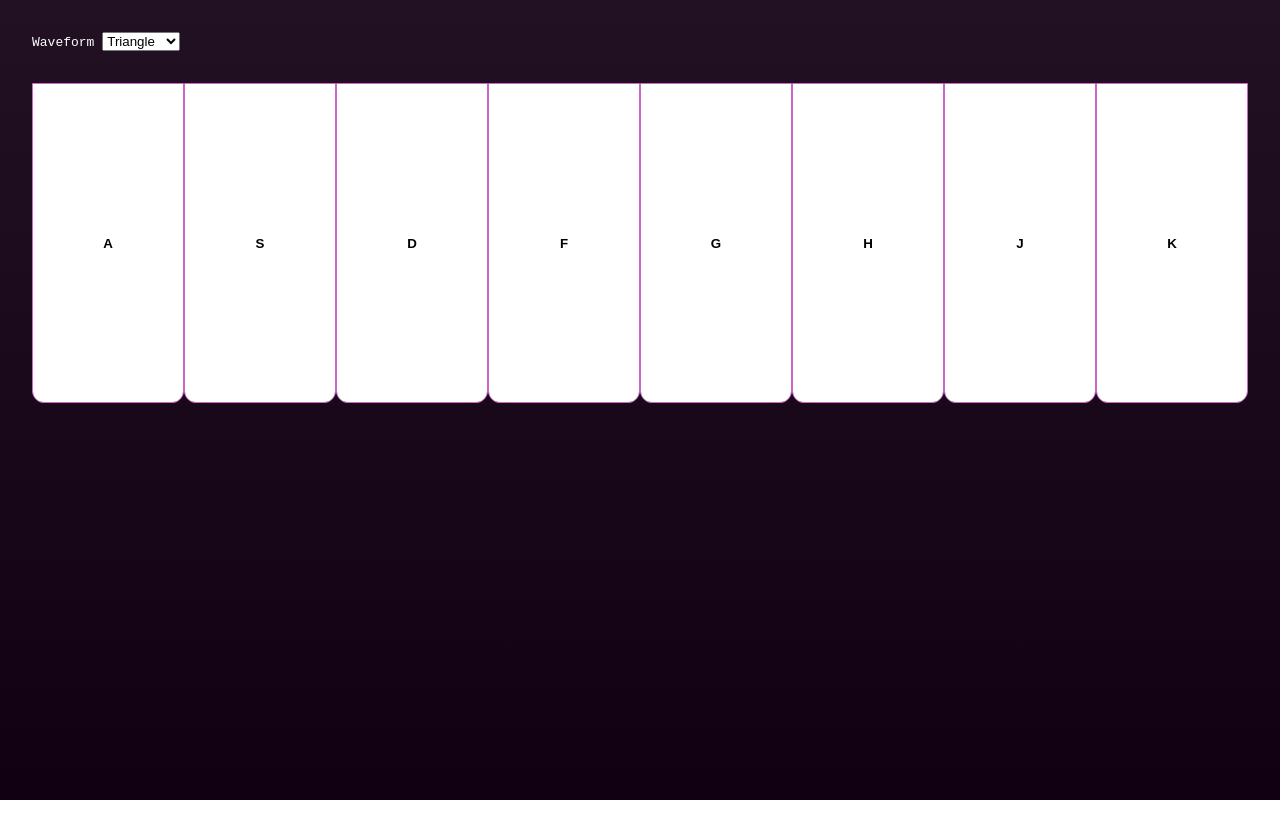
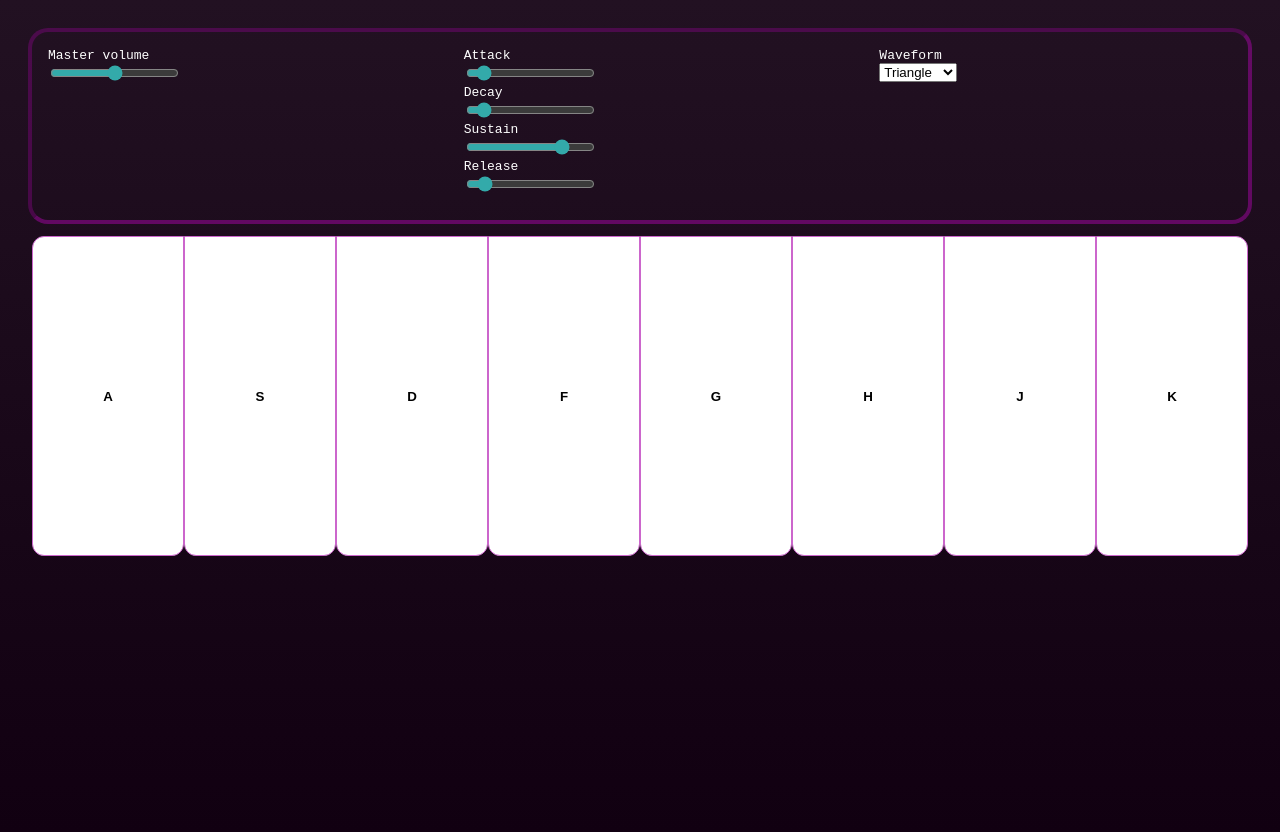
Before and after one commit to iamfrank/synth, a plain HTML site: page index.html in a window 1280 px wide. Before the commit the page ends 800 px from the top, so only its background shows below. Drawn offline with Linux system fonts and the light colour scheme.

Commit message:
add control features

```diff
--- a/css/styles.css
+++ b/css/styles.css
@@ -6,14 +6,32 @@ body {
   margin: 0;
   height: 100vh;
   width: 100vw;
+  accent-color: #3aa;
 }
 
 section#controls {
-  padding: 2rem;
+  margin: 2rem 2rem 1rem;
+  padding: 1rem;
+  display: grid;
+  grid-template-columns: auto auto auto;
+  grid-template-rows: auto auto;
+  gap: 0.5rem;
+  outline: inset 0.25rem hsla(300, 100%, 50%, 0.3);
+  border-radius: 1rem;
+}
+
+fieldset {
+  border: none;
+  padding: 0;
+  margin: 0;
+}
+
+label {
+  display: block;
 }
 
 section#keyboard {
-  padding: 0 2rem 2rem;
+  margin: 0 2rem 2rem;
   display: flex;
   flex-flow: row nowrap;
 
@@ -27,6 +45,14 @@ section#keyboard {
     border: solid 1px #c6c;
     text-transform: uppercase;
     font-weight: 600;
+
+    &:first-child {
+      border-radius: 0.75rem 0 0.75rem 0.75rem;
+    }
+
+    &:last-child {
+      border-radius: 0 0.75rem 0.75rem 0.75rem;
+    }
   }
   & button.active,
   & button:active {
--- a/index.html
+++ b/index.html
@@ -6,6 +6,49 @@
   </head>
   <body>
     <section id="controls">
+      <fieldset>
+        <label for="vol">Master volume</label>
+        <input type="range" id="vol" max="2" min="0" value="1" step="0.01" />
+      </fieldset>
+      <fieldset>
+        <label for="attack">Attack</label>
+        <input
+          type="range"
+          id="attack"
+          max="1"
+          min="0.01"
+          value="0.1"
+          step="0.01"
+        />
+        <label for="decay">Decay</label>
+        <input
+          type="range"
+          id="decay"
+          max="1"
+          min="0.01"
+          value="0.1"
+          step="0.01"
+        />
+        <label for="sustain">Sustain</label>
+        <input
+          type="range"
+          id="sustain"
+          max="1"
+          min="0.1"
+          value="0.8"
+          step="0.1"
+        />
+        <label for="release">Release</label>
+        <input
+          type="range"
+          id="release"
+          max="10"
+          min="0.01"
+          value="1"
+          step="0.01"
+        />
+      </fieldset>
+      <fieldset>
         <label for="osctype">Waveform</label>
         <select id="osctype">
           <option value="sine">Sine</option>
@@ -13,6 +56,7 @@
           <option value="sawtooth">Sawtooth</option>
           <option value="triangle" selected>Triangle</option>
         </select>
+      </fieldset>
     </section>
     <section id="keyboard">
       <button id="tA3" title="A" data-keycode="KeyA">a</button>
--- a/js/controls.js
+++ b/js/controls.js
@@ -2,4 +2,24 @@ function getOscType() {
   return document.getElementById("osctype").value;
 }
 
-export { getOscType };
+function getVolume() {
+  return document.getElementById("vol").value;
+}
+
+function getAttack() {
+  return document.getElementById("attack").value;
+}
+
+function getDecay() {
+  return document.getElementById("decay").value;
+}
+
+function getSustain() {
+  return document.getElementById("sustain").value;
+}
+
+function getRelease() {
+  return document.getElementById("release").value;
+}
+
+export { getOscType, getVolume, getAttack, getDecay, getSustain, getRelease };
--- a/js/synth.js
+++ b/js/synth.js
@@ -1,4 +1,11 @@
-import { getOscType } from "./controls.js";
+import {
+  getOscType,
+  getRelease,
+  getVolume,
+  getAttack,
+  getSustain,
+  getDecay,
+} from "./controls.js";
 
 const audioCtx = new AudioContext();
 const keyMap = new Map();
@@ -13,8 +20,9 @@ function startTone(keycode, freq) {
 function endTone(keycode) {
   const { osc, gain } = keyMap.get(keycode);
   if (osc) {
-    gain.gain.linearRampToValueAtTime(0, audioCtx.currentTime + 1); // Release
-    osc.stop(audioCtx.currentTime + 1);
+    const release = getRelease();
+    gain.gain.linearRampToValueAtTime(0, audioCtx.currentTime + release); // Release
+    osc.stop(audioCtx.currentTime + release);
   }
   keyMap.delete(keycode);
 }
@@ -25,12 +33,17 @@ function playSound(freq) {
   }
   const osc = audioCtx.createOscillator();
   const gain = audioCtx.createGain();
+  const volume = getVolume();
+  const attack = getAttack();
+  const decay = getDecay() + attack;
+  const sustain = getVolume() * getSustain();
 
   osc.type = getOscType();
   osc.frequency.value = freq;
 
   gain.gain.setValueAtTime(0, audioCtx.currentTime);
-  gain.gain.linearRampToValueAtTime(1, audioCtx.currentTime + 0.1); // Attack
+  gain.gain.linearRampToValueAtTime(volume, audioCtx.currentTime + attack); // Attack
+  gain.gain.linearRampToValueAtTime(sustain, audioCtx.currentTime + decay); // Decay to sustain level
 
   osc.connect(gain).connect(audioCtx.destination);
   osc.start();
```
Also changed, not shown: 1 other file. Lines whose indentation alone changed are shown as unchanged.
